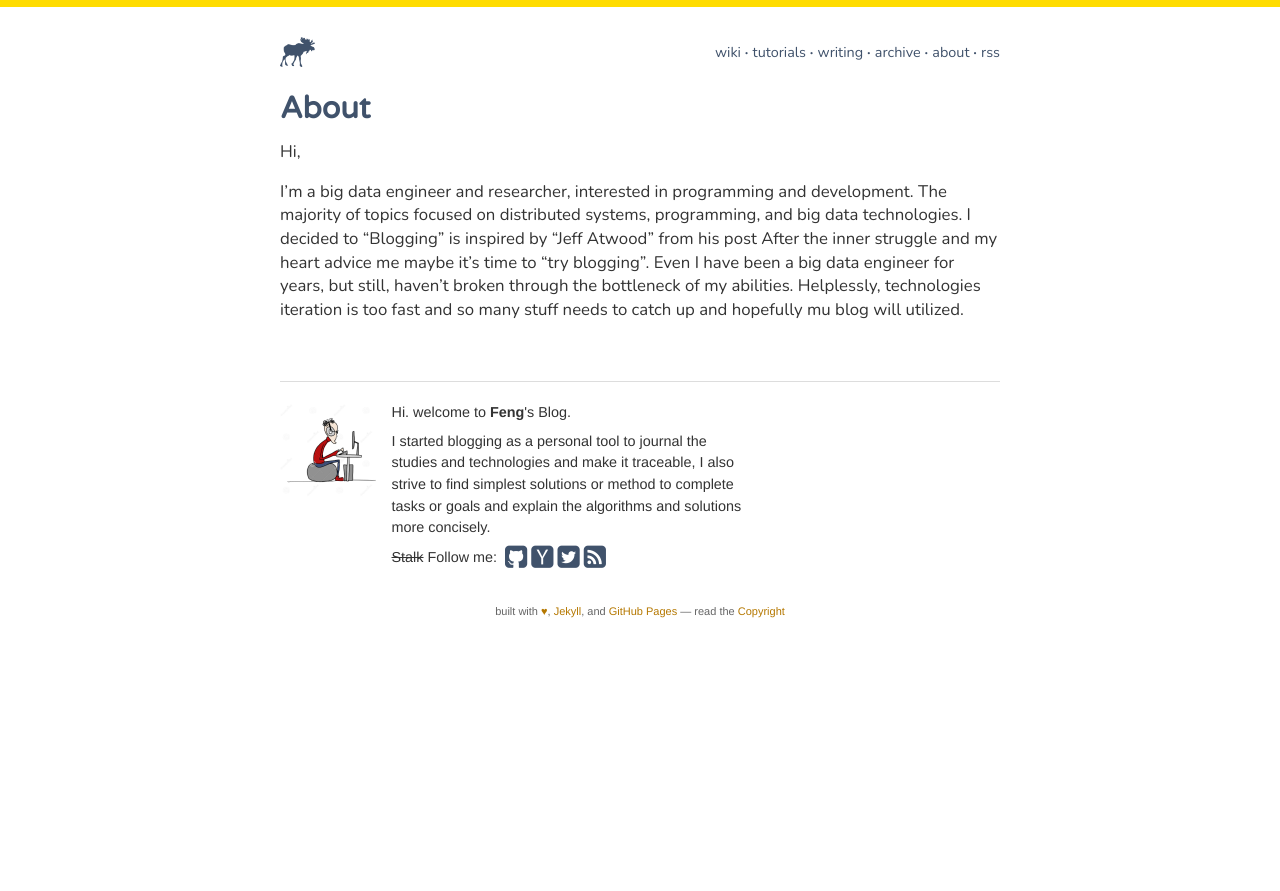
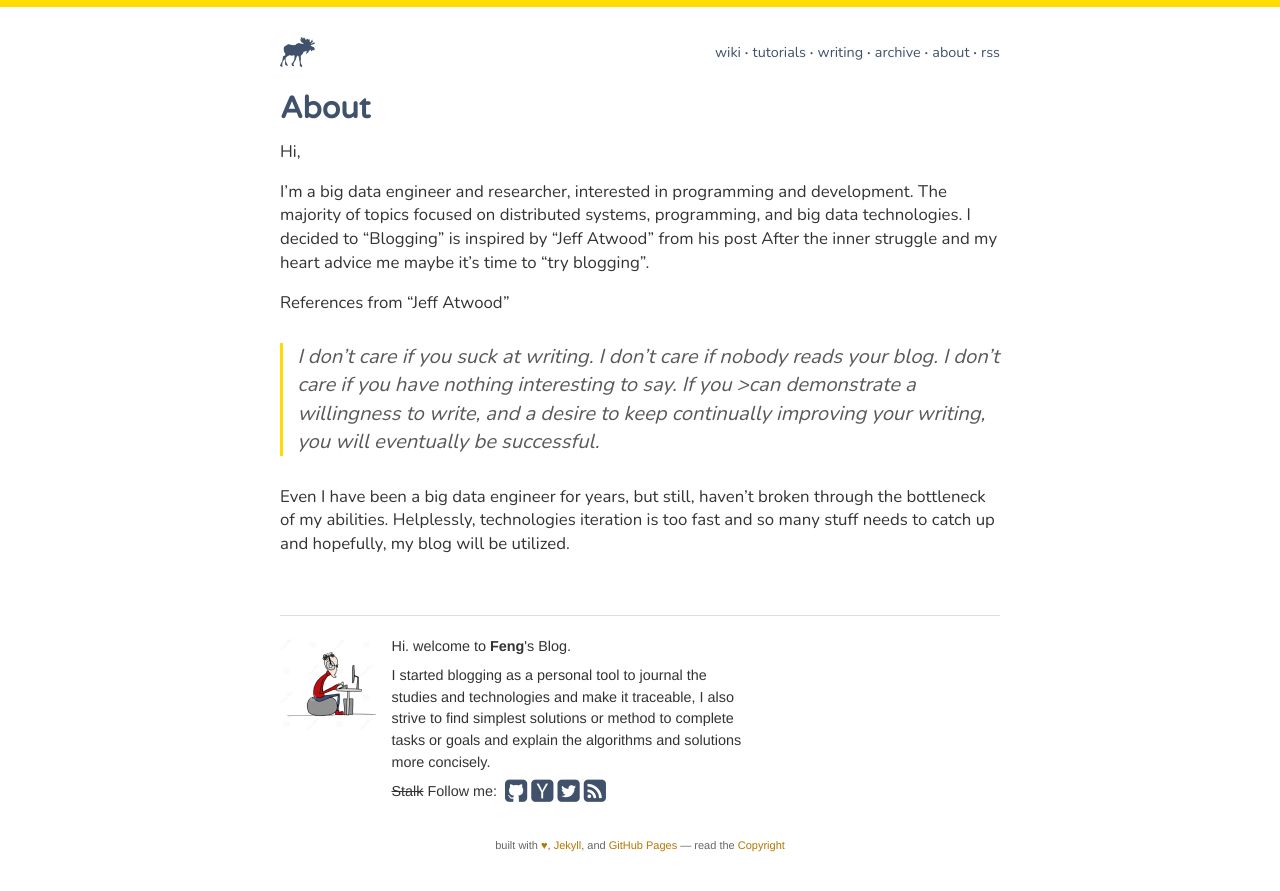
Before and after one commit to SharpLu/Blog, a Jekyll site: the page built from about/index.md, in a window 1280 px wide. Shown: the top 891 px of the page. Built offline with Jekyll 4.4.1, drawn with Linux system fonts in a browser that asks for light colours.

Commit message:
Update index.md

```diff
--- a/about/index.md
+++ b/about/index.md
@@ -6,4 +6,10 @@ title: About
 
 Hi,
 
-I’m a big data engineer and researcher, interested in programming and development. The majority of topics focused on distributed systems, programming, and big data technologies. I decided to "Blogging" is inspired by "Jeff Atwood" from his post<How To Achieve Ultimate Blog Success In One Easy Step> After the inner struggle and my heart advice me maybe it’s time to “try blogging”. Even I have been a big data engineer for years, but still, haven’t broken through the bottleneck of my abilities. Helplessly, technologies iteration is too fast and so many stuff needs to catch up and hopefully mu blog will utilized.
+I’m a big data engineer and researcher, interested in programming and development. The majority of topics focused on distributed systems, programming, and big data technologies. I decided to "Blogging" is inspired by "Jeff Atwood" from his post After the inner struggle and my heart advice me maybe it’s time to “try blogging”.
+
+References from "Jeff Atwood"
+>I don't care if you suck at writing. I don't care if nobody reads your blog. I don't care if you have nothing interesting to say. If you >can demonstrate a willingness to write, and a desire to keep continually improving your writing, you will eventually be successful.
+
+
+Even I have been a big data engineer for years, but still, haven’t broken through the bottleneck of my abilities. Helplessly, technologies iteration is too fast and so many stuff needs to catch up and hopefully, my blog will be utilized.
```
